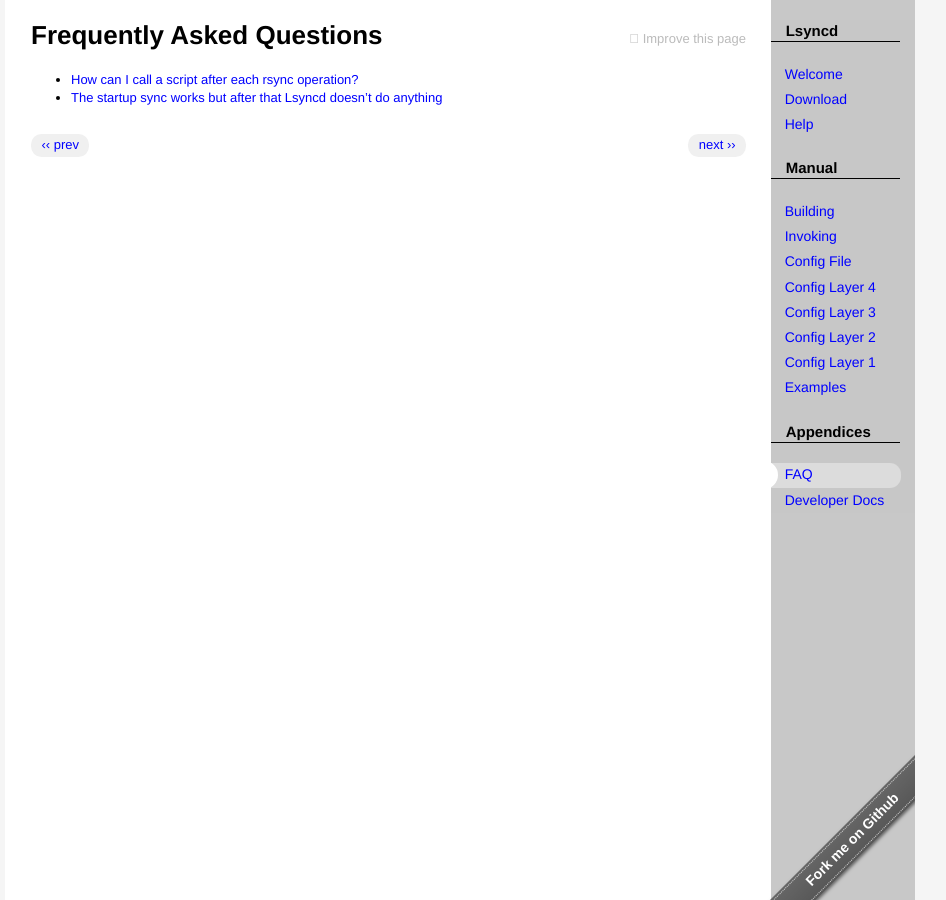
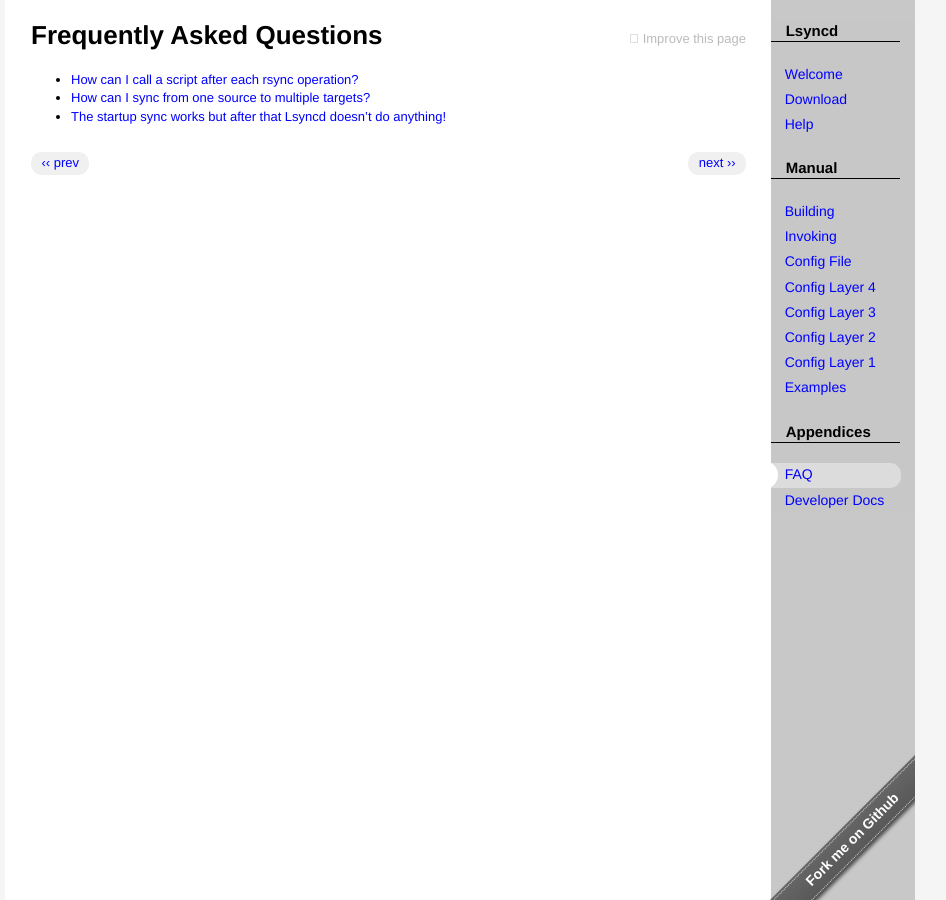
Before and after one commit to lsyncd/lsyncd, a Jekyll site: the page built from faq/index.md, in a window 1280 px wide. Shown: the whole page, without its empty margins (180-1126 px from the left). Built offline with Jekyll 4.4.1, drawn with Linux system fonts in a browser that asks for light colours.

Commit message:
multi targets

```diff
--- a/faq/index.md
+++ b/faq/index.md
@@ -4,4 +4,5 @@
 short: FAQ
 ---
  * [How can I call a script after each rsync operation?](postscript)
- * [The startup sync works but after that Lsyncd doesn't do anything](nothing-after-startup)
+ * [How can I sync from one source to multiple targets?](multiple-targets)
+ * [The startup sync works but after that Lsyncd doesn't do anything!](nothing-after-startup)
```
Also changed, not shown: faq/multiple-targets/index.md (added, +32 -0 lines), faq/nothing-after-startup/index.md (+1 -1 lines).
